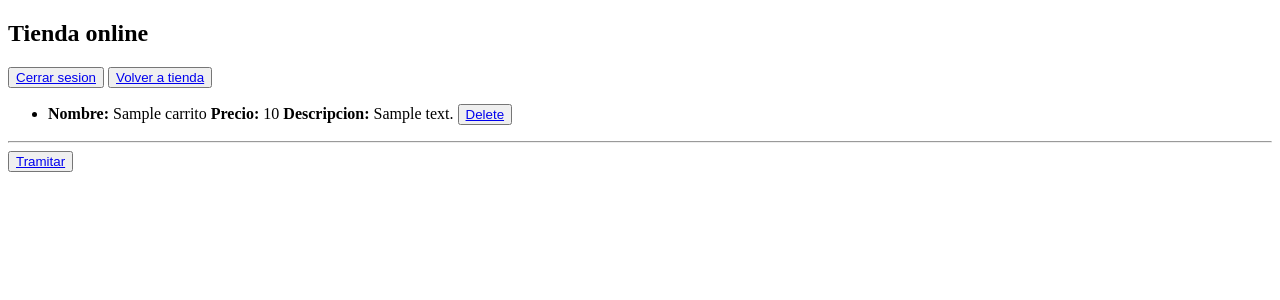
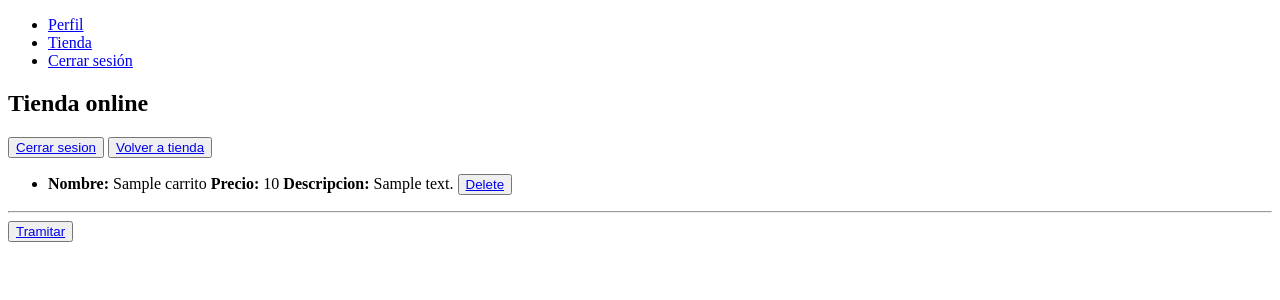
Before and after one commit to JordiLlopis10/examen_recu_dwes, a Flask app: page /carrito in a window 1280 px wide. Shown: the top 300 px of the page. Run offline with Flask 3, Linux system fonts and the light colour scheme; the visitor is signed in with stand-in values (Sample User, id 1); a database or web service that is not in the repository returns one stand-in record (values such as "Sample title").

Commit message:
Añadido navbar

```diff
--- a/src/templates/base.html
+++ b/src/templates/base.html
@@ -6,6 +6,21 @@
     <title>{% block title %}{% endblock %}</title>
 </head>
 <body>
+    <nav>
+        <ul>
+            {% if current_user.is_authenticated %}
+                <li><a href="{{ url_for('perfil') }}">Perfil</a></li>
+                <li><a href="{{ url_for('tienda') }}">Tienda</a></li>
+                <li><a href="{{ url_for('logout') }}">Cerrar sesión</a></li>
+                {% if current_user.email == 'admin@admin.com' %}
+                    <li><a href="{{ url_for('admin') }}">Admin</a></li>
+                {% endif %}
+            {% else %}
+                <li><a href="{{ url_for('login') }}">Login</a></li>
+                <li><a href="{{ url_for('register') }}">Registrarse</a></li>
+            {% endif %}
+        </ul>
+    </nav>
 
 
     {% block body %}{% endblock %}
```
